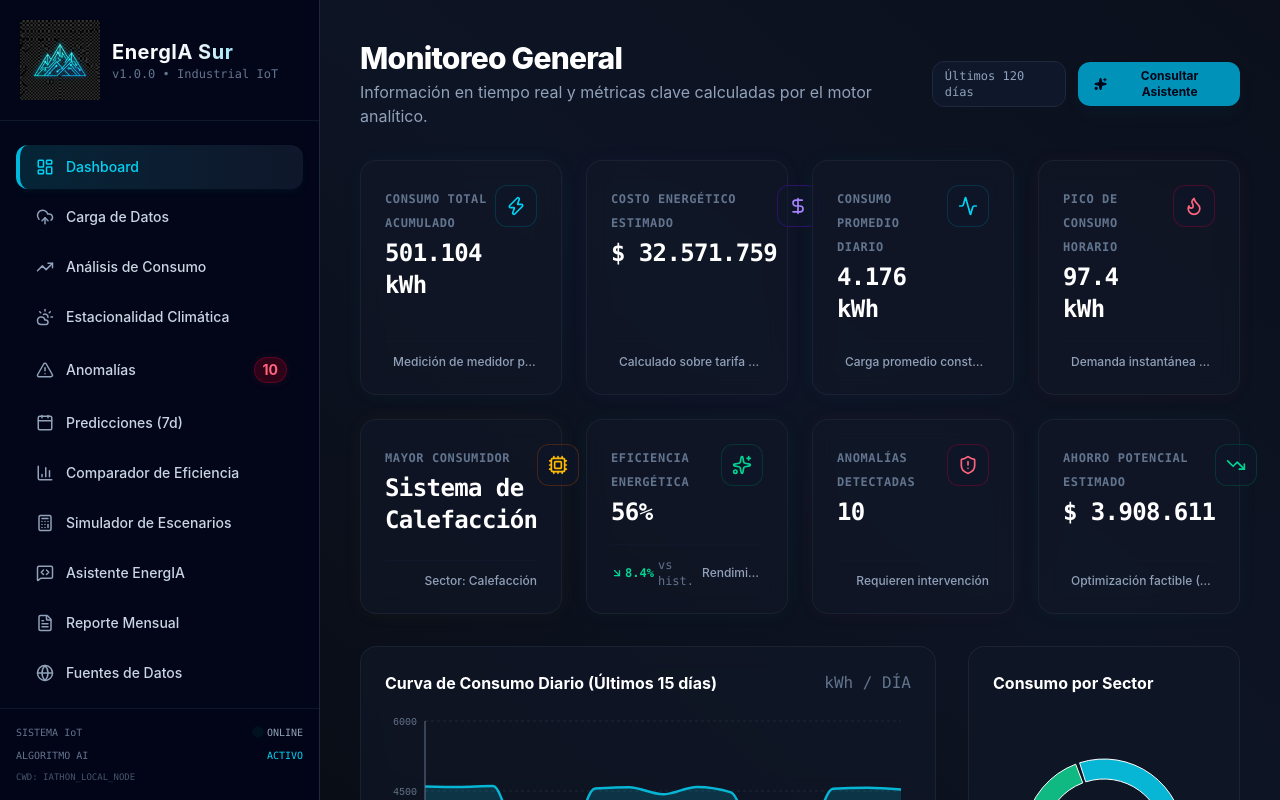
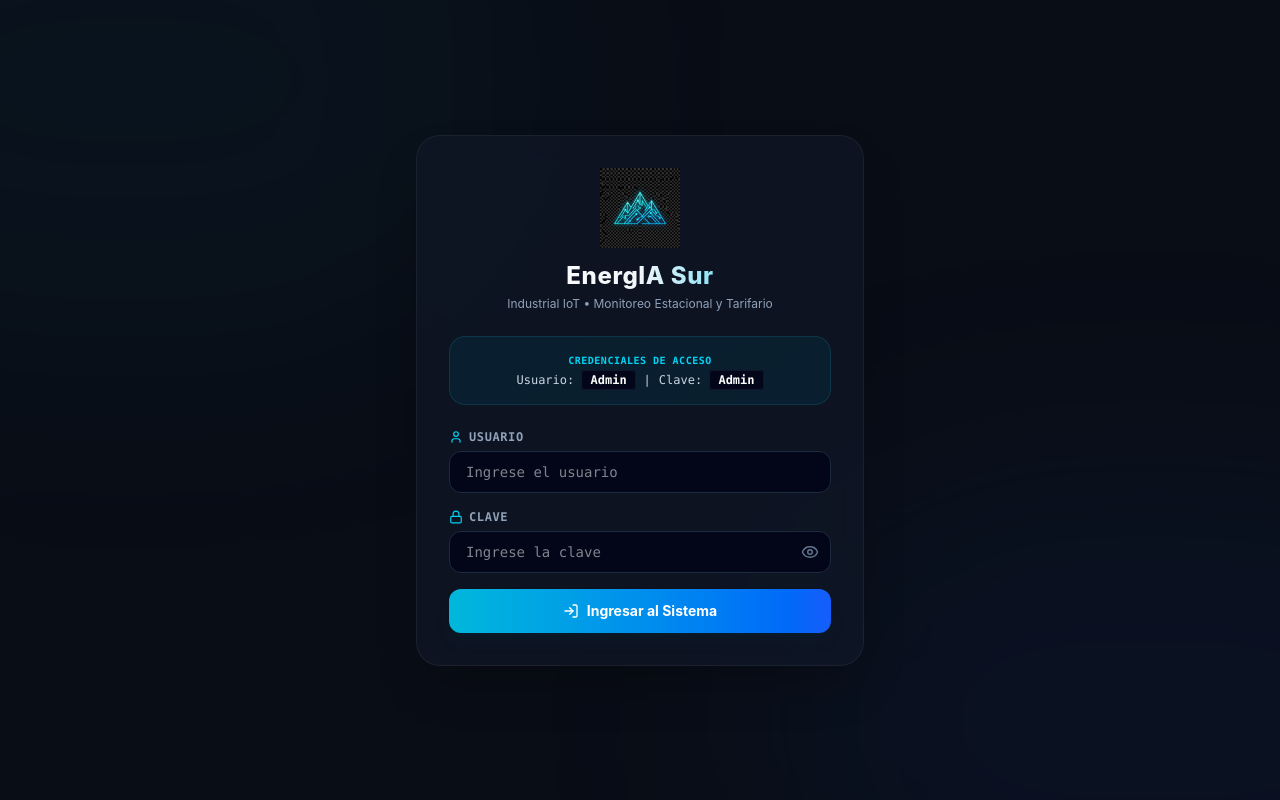
Before and after one commit to fbiason/energia_sur, a React (Vite) app: page / in a window 1280 px wide. Built offline with nearby package versions, Linux system fonts and the light colour scheme.

Commit message:
Feat: Remover modulo de estacionalidad y agregar pantalla de login con credenciales visibles

```diff
--- a/src/App.tsx
+++ b/src/App.tsx
@@ -10,7 +10,7 @@ import SavingsSimulator from './pages/SavingsSimulator';
 import Assistant from './pages/Assistant';
 import MonthlyReport from './pages/MonthlyReport';
 import ExternalSources from './pages/ExternalSources';
-import SeasonalAnalysis from './pages/SeasonalAnalysis';
+import Login from './pages/Login';
 
 import { EnergyRecord, Anomaly } from './types/energy';
 import { generateDemoData } from './services/demoData';
@@ -18,6 +18,10 @@ import { detectAnomalies } from './services/anomalyDetector';
 import './App.css';
 
 export default function App() {
+  const [isAuthenticated, setIsAuthenticated] = useState<boolean>(() => {
+    return sessionStorage.getItem('isAuth') === 'true';
+  });
+
   const [activeTab, setActiveTab] = useState<string>('dashboard');
   const [records, setRecords] = useState<EnergyRecord[]>([]);
   const [anomalies, setAnomalies] = useState<Anomaly[]>([]);
@@ -51,6 +55,16 @@ export default function App() {
     setIsSimulated(true);
   }, []);
 
+  const handleLoginSuccess = () => {
+    setIsAuthenticated(true);
+    sessionStorage.setItem('isAuth', 'true');
+  };
+
+  const handleLogout = () => {
+    setIsAuthenticated(false);
+    sessionStorage.removeItem('isAuth');
+  };
+
   const pendingAnomaliesCount = anomalies.filter(a => !a.resolved).length;
 
   // Render active page component
@@ -76,8 +90,6 @@ export default function App() {
         );
       case 'analysis':
         return <ConsumptionAnalysis records={records} />;
-      case 'seasonal':
-        return <SeasonalAnalysis records={records} anomalies={anomalies} />;
       case 'anomalies':
         return (
           <Anomalies
@@ -108,6 +120,10 @@ export default function App() {
     }
   };
 
+  if (!isAuthenticated) {
+    return <Login onLoginSuccess={handleLoginSuccess} />;
+  }
+
   return (
     <div className="min-h-screen flex bg-[#090d16] text-slate-100 font-sans">
       {/* Sidebar Navigation */}
@@ -115,6 +131,7 @@ export default function App() {
         activeTab={activeTab}
         setActiveTab={setActiveTab}
         anomalyCount={pendingAnomaliesCount}
+        onLogout={handleLogout}
       />
 
       {/* Main Content Area */}
--- a/src/components/Sidebar.tsx
+++ b/src/components/Sidebar.tsx
@@ -10,21 +10,21 @@ import {
   MessageSquareCode,
   FileText,
   Globe,
-  CloudSun
+  LogOut
 } from 'lucide-react';
 
 interface SidebarProps {
   activeTab: string;
   setActiveTab: (tab: string) => void;
   anomalyCount: number;
+  onLogout: () => void;
 }
 
-export default function Sidebar({ activeTab, setActiveTab, anomalyCount }: SidebarProps) {
+export default function Sidebar({ activeTab, setActiveTab, anomalyCount, onLogout }: SidebarProps) {
   const menuItems = [
     { id: 'dashboard', name: 'Dashboard', icon: LayoutDashboard },
     { id: 'upload', name: 'Carga de Datos', icon: UploadCloud },
     { id: 'analysis', name: 'Análisis de Consumo', icon: TrendingUp },
-    { id: 'seasonal', name: 'Estacionalidad Climática', icon: CloudSun },
     { id: 'anomalies', name: 'Anomalías', icon: AlertTriangle, badge: anomalyCount },
     { id: 'predictions', name: 'Predicciones (7d)', icon: Calendar },
     { id: 'comparator', name: 'Comparador de Eficiencia', icon: BarChart3 },
@@ -103,6 +103,14 @@ export default function Sidebar({ activeTab, setActiveTab, anomalyCount }: Sideb
         <div className="text-[9px] text-slate-600 truncate">
           CWD: IATHON_LOCAL_NODE
         </div>
+
+        {/* Cerrar Sesión Button */}
+        <button
+          onClick={onLogout}
+          className="w-full flex items-center justify-center gap-2 px-4 py-2.5 rounded-xl text-[10px] font-bold text-rose-400 hover:bg-rose-950/40 border border-rose-900/30 hover:border-rose-700/50 hover:text-rose-300 transition-all duration-200 mt-3 font-mono uppercase"
+        >
+          <LogOut className="h-3.5 w-3.5" /> Cerrar Sesión
+        </button>
       </div>
     </aside>
   );
--- /dev/null
+++ b/src/pages/Login.tsx
@@ -0,0 +1,139 @@
+import React, { useState } from 'react';
+import { Lock, User, LogIn, AlertCircle, Eye, EyeOff } from 'lucide-react';
+
+interface LoginProps {
+  onLoginSuccess: () => void;
+}
+
+export default function Login({ onLoginSuccess }: LoginProps) {
+  const [username, setUsername] = useState<string>('');
+  const [password, setPassword] = useState<string>('');
+  const [showPassword, setShowPassword] = useState<boolean>(false);
+  const [error, setError] = useState<string>('');
+  const [loading, setLoading] = useState<boolean>(false);
+
+  const handleSubmit = (e: React.FormEvent) => {
+    e.preventDefault();
+    setError('');
+
+    if (!username || !password) {
+      setError('Por favor complete todos los campos.');
+      return;
+    }
+
+    if (username.trim() === 'Admin' && password === 'Admin') {
+      setLoading(true);
+      // Simulate network request for premium micro-animation
+      setTimeout(() => {
+        setLoading(false);
+        onLoginSuccess();
+      }, 800);
+    } else {
+      setError('Credenciales inválidas. Por favor verifique el usuario y clave.');
+    }
+  };
+
+  return (
+    <div className="min-h-screen w-full flex items-center justify-center bg-[#090d16] text-slate-100 font-sans relative overflow-hidden p-4">
+      {/* Background gradients */}
+      <div className="absolute top-[-20%] left-[-20%] w-[60%] h-[60%] bg-cyan-900/10 rounded-full blur-[120px] pointer-events-none" />
+      <div className="absolute bottom-[-20%] right-[-20%] w-[60%] h-[60%] bg-blue-900/10 rounded-full blur-[120px] pointer-events-none" />
+
+      {/* Login Card */}
+      <div className="w-full max-w-md glass-panel p-8 rounded-3xl border border-slate-800/80 bg-slate-900/20 shadow-2xl relative z-10 space-y-6">
+
+        {/* Header Logo */}
+        <div className="flex flex-col items-center text-center space-y-3">
+          <div className="h-20 w-20 flex items-center justify-center bg-transparent">
+            <img
+              src="/logo.png"
+              alt="EnergIA Sur Logo"
+              className="h-full w-full object-contain"
+            />
+          </div>
+          <div>
+            <h2 className="text-2xl font-extrabold bg-gradient-to-r from-white via-slate-100 to-cyan-400 bg-clip-text text-transparent tracking-wide">
+              EnergIA Sur
+            </h2>
+            <p className="text-xs text-slate-400 mt-1">Industrial IoT • Monitoreo Estacional y Tarifario</p>
+          </div>
+        </div>
+
+        {/* Credentials Banner (Visible as requested) */}
+        <div className="bg-cyan-950/40 border border-cyan-900/50 rounded-2xl p-4 text-center space-y-1">
+          <div className="text-[10px] font-bold uppercase tracking-wider text-cyan-400 font-mono">Credenciales de Acceso</div>
+          <div className="text-xs font-mono text-slate-300">
+            Usuario: <span className="text-white font-bold bg-slate-950 px-2 py-0.5 rounded border border-slate-900 select-all">Admin</span>
+            <span className="mx-2">|</span>
+            Clave: <span className="text-white font-bold bg-slate-950 px-2 py-0.5 rounded border border-slate-900 select-all">Admin</span>
+          </div>
+        </div>
+
+        {/* Form */}
+        <form onSubmit={handleSubmit} className="space-y-4">
+
+          {/* Error Message */}
+          {error && (
+            <div className="bg-rose-950/40 border border-rose-800/50 rounded-xl p-3 flex items-center gap-2.5 text-xs text-rose-400">
+              <AlertCircle className="h-4.5 w-4.5 shrink-0" />
+              <span>{error}</span>
+            </div>
+          )}
+
+          {/* Username Input */}
+          <div className="space-y-1.5">
+            <label className="text-xs font-bold uppercase tracking-wider font-mono text-slate-400 flex items-center gap-1.5">
+              <User className="h-3.5 w-3.5 text-cyan-400" /> Usuario
+            </label>
+            <input
+              type="text"
+              value={username}
+              onChange={(e) => setUsername(e.target.value)}
+              className="w-full bg-slate-950 border border-slate-800 focus:border-cyan-500 rounded-xl px-4 py-2.5 text-sm font-mono text-white focus:outline-none focus:ring-1 focus:ring-cyan-500 transition-all"
+              placeholder="Ingrese el usuario"
+            />
+          </div>
+
+          {/* Password Input */}
+          <div className="space-y-1.5">
+            <label className="text-xs font-bold uppercase tracking-wider font-mono text-slate-400 flex items-center gap-1.5">
+              <Lock className="h-3.5 w-3.5 text-cyan-400" /> Clave
+            </label>
+            <div className="relative">
+              <input
+                type={showPassword ? 'text' : 'password'}
+                value={password}
+                onChange={(e) => setPassword(e.target.value)}
+                className="w-full bg-slate-950 border border-slate-800 focus:border-cyan-500 rounded-xl pl-4 pr-10 py-2.5 text-sm font-mono text-white focus:outline-none focus:ring-1 focus:ring-cyan-500 transition-all"
+                placeholder="Ingrese la clave"
+              />
+              <button
+                type="button"
+                onClick={() => setShowPassword(!showPassword)}
+                className="absolute right-3 top-3 text-slate-500 hover:text-slate-300"
+              >
+                {showPassword ? <EyeOff className="h-4.5 w-4.5" /> : <Eye className="h-4.5 w-4.5" />}
+              </button>
+            </div>
+          </div>
+
+          {/* Submit Button */}
+          <button
+            type="submit"
+            disabled={loading}
+            className="w-full bg-gradient-to-r from-cyan-500 to-blue-600 hover:from-cyan-400 hover:to-blue-500 text-white font-bold text-sm py-3 rounded-xl transition-all duration-200 flex items-center justify-center gap-2 mt-2 shadow-lg shadow-cyan-950/20 disabled:opacity-70 disabled:cursor-not-allowed"
+          >
+            {loading ? (
+              <div className="h-5 w-5 border-2 border-white/30 border-t-white rounded-full animate-spin" />
+            ) : (
+              <>
+                <LogIn className="h-4 w-4" /> Ingresar al Sistema
+              </>
+            )}
+          </button>
+        </form>
+
+      </div>
+    </div>
+  );
+}
```
